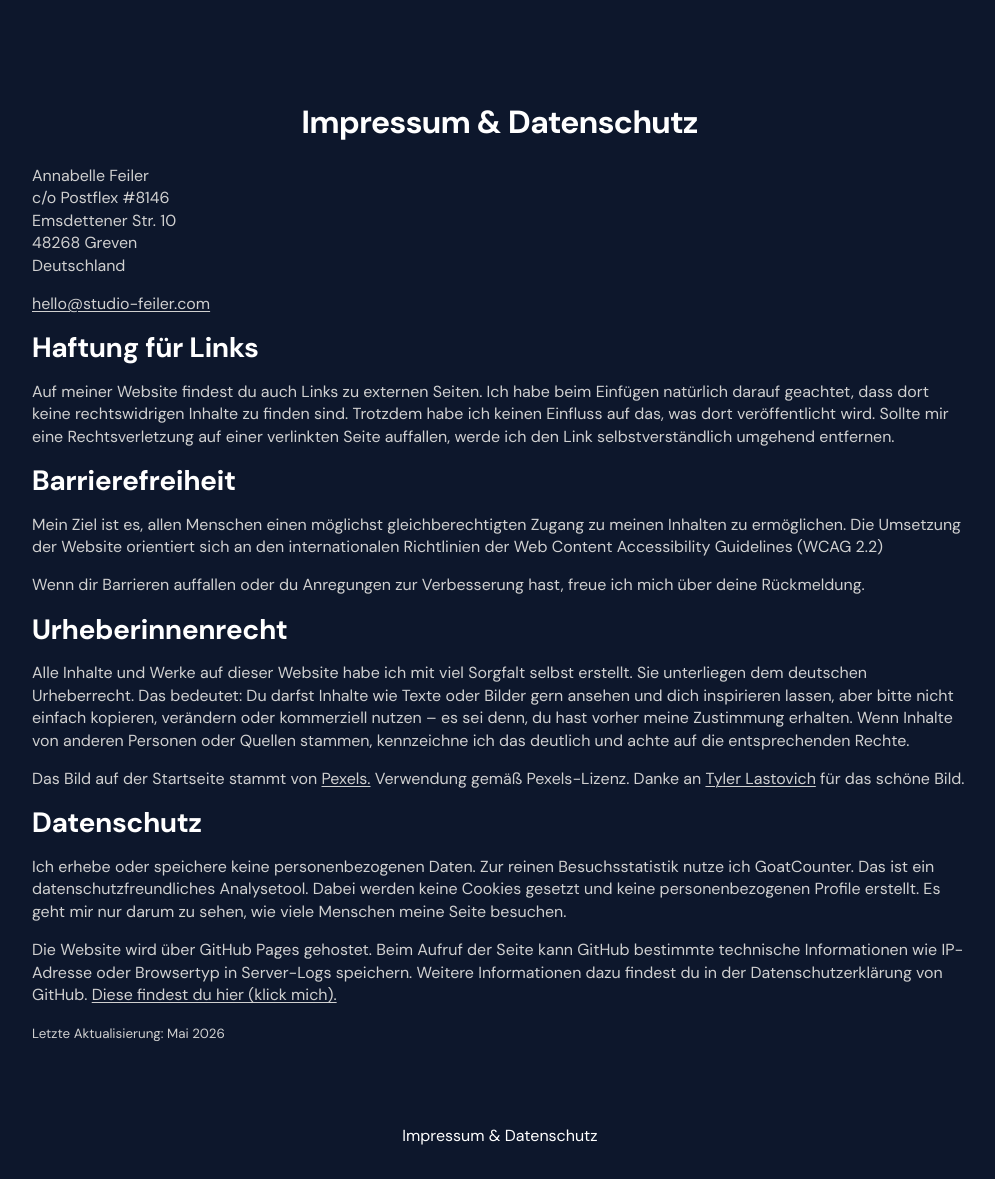
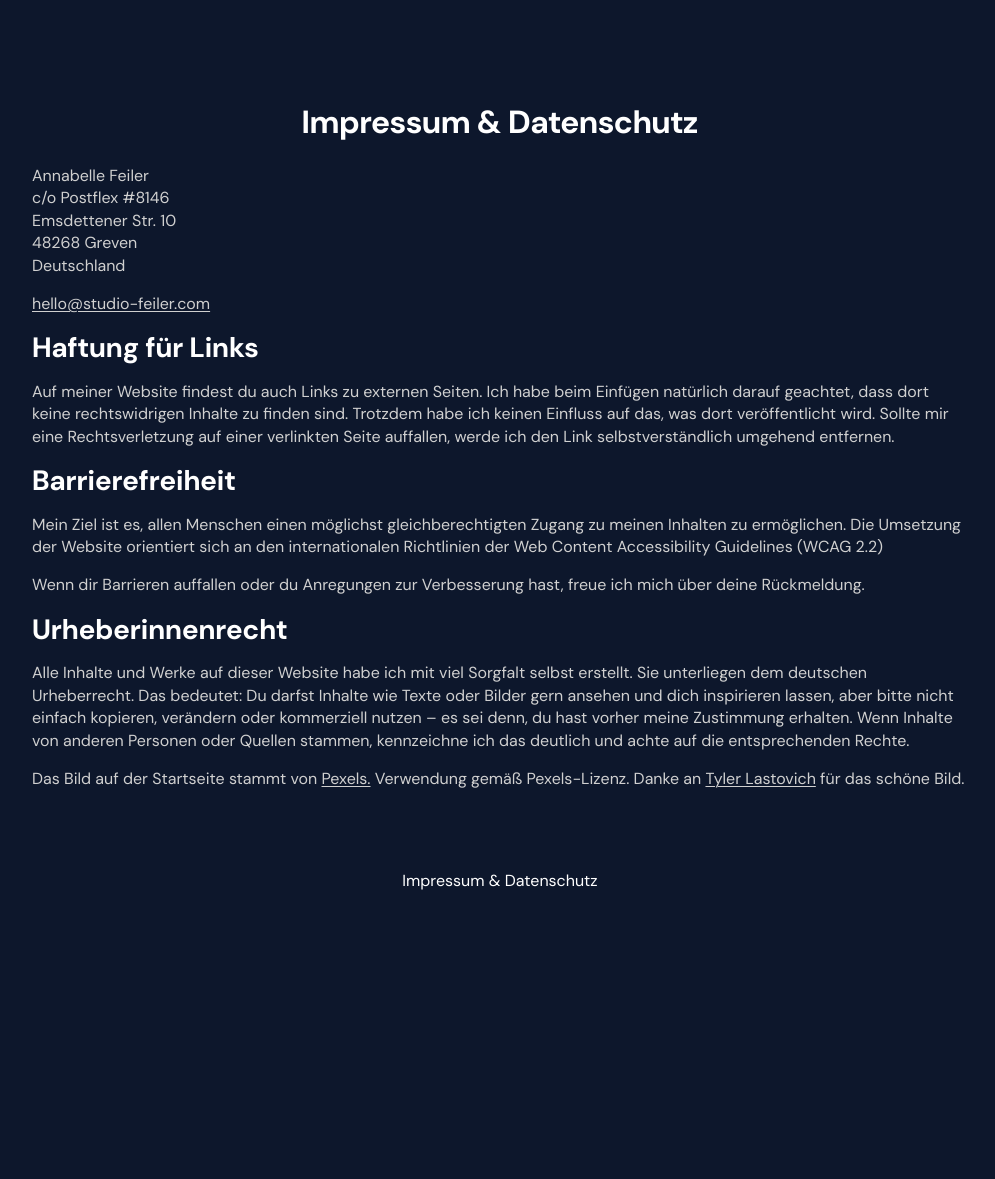
Before and after one commit to enaaacode/annabelle-feiler.github.io, a Jekyll site: the page built from impressum.md, in a window 1280 px wide. Shown: the whole page, without its empty margins (140-1135 px from the left). Built offline with Jekyll 4.4.1, drawn with Linux system fonts in a browser that asks for light colours; after the commit the page ends 925 px from its top, so only the background shows below that.

Commit message:
remove datenschutz into single site

```diff
--- a/impressum.md
+++ b/impressum.md
@@ -40,11 +40,3 @@ kennzeichne ich das deutlich und achte auf die entsprechenden Rechte.
 
 Das Bild auf der Startseite stammt von <a href="https://www.pexels.com/" target="_blank" rel="noopener">Pexels.</a>
 Verwendung gemäß Pexels-Lizenz. Danke an <a href="https://www.pexels.com/de-de/@lastly/" target="_blank" rel="noopener">Tyler Lastovich</a> für das schöne Bild.
-
-## Datenschutz
-
-Ich erhebe oder speichere keine personenbezogenen Daten. Zur reinen Besuchsstatistik nutze ich GoatCounter. Das ist ein datenschutzfreundliches Analysetool. Dabei werden keine Cookies gesetzt und keine personenbezogenen Profile erstellt. Es geht mir nur darum zu sehen, wie viele Menschen meine Seite besuchen.
-
-Die Website wird über GitHub Pages gehostet. Beim Aufruf der Seite kann GitHub bestimmte technische Informationen wie IP-Adresse oder Browsertyp in Server-Logs speichern. Weitere Informationen dazu findest du in der Datenschutzerklärung von GitHub. <a target="_blank" rel="noopener" href="https://docs.github.com/de/site-policy/privacy-policies/github-general-privacy-statement">Diese findest du hier (klick mich).</a>
-
-<small>Letzte Aktualisierung: Mai 2026</small>
```
